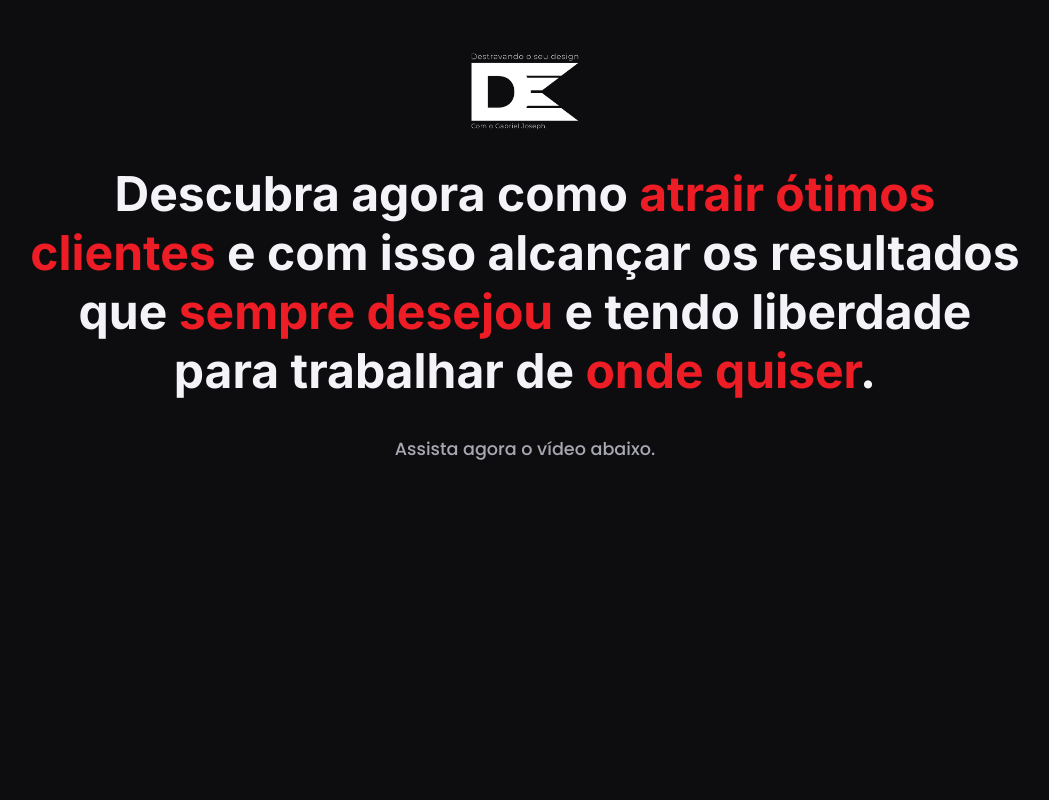
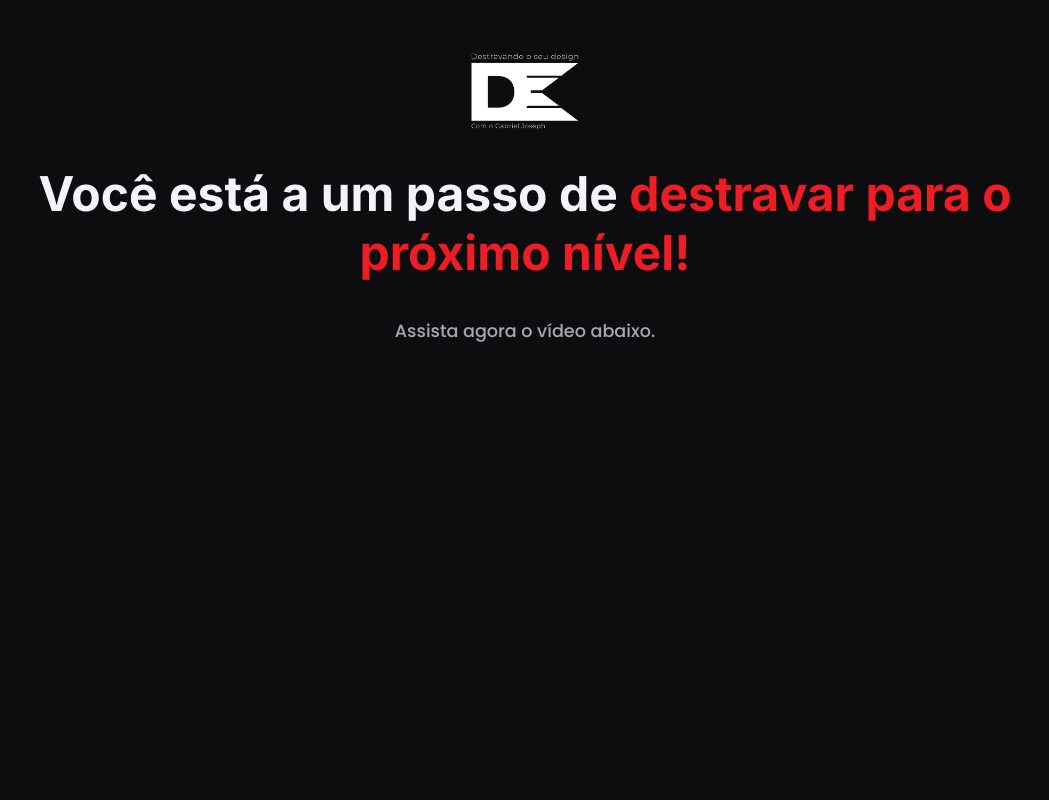
Before and after one commit to gabrieldiasss/freela-destravando-seu-design, a React (Create React App) app: page / in a window 1280 px wide. Shown: the top 800 px of the page, without its empty margins (115-1164 px from the left). Built offline with nearby package versions, Linux system fonts and the light colour scheme.

Commit message:
131 deploy

```diff
--- a/src/App.css
+++ b/src/App.css
@@ -50,7 +50,7 @@ header .logo-design {
     text-align: center;
     font-size: 6rem;
     width: 90%;
-    max-width: 1200px;
+    max-width: 1000px;
     margin: 0 auto;
     font-family: Inter;
     color: #F4F4F8;
--- a/src/App.js
+++ b/src/App.js
@@ -28,7 +28,7 @@ export default () => {
 				</header>
 
 				<div className="titulo-principal-1">
-					<h2 className="chamar-atencao">Descubra agora como <small>atrair ótimos clientes</small> e com isso alcançar os resultados que <small>sempre desejou</small> e tendo liberdade para trabalhar de <small>onde quiser</small>.</h2>
+					<h2 className="chamar-atencao">Você está a um passo de <small>destravar para o próximo nível!</small></h2>
 				</div>
 
 				<div className="segunda-parte" >
--- a/src/components/vouAprender.css
+++ b/src/components/vouAprender.css
@@ -251,7 +251,6 @@
     .tituloBoxPremium {
         font-size: 6rem;
         margin: 6rem 1rem 5rem 6rem;
-        max-width: 300px;
     }
 
 
```
Also changed, not shown: 1 other file (tests, documents, lock files or other folders).
